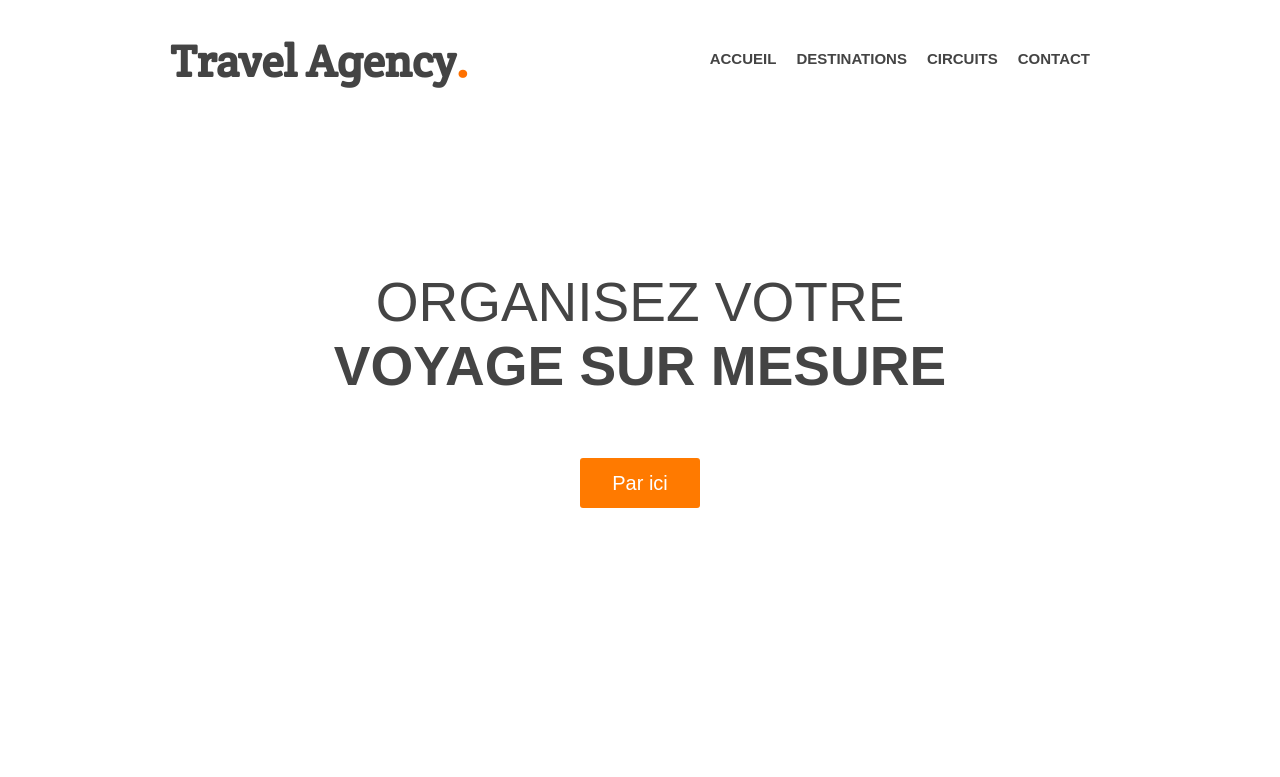
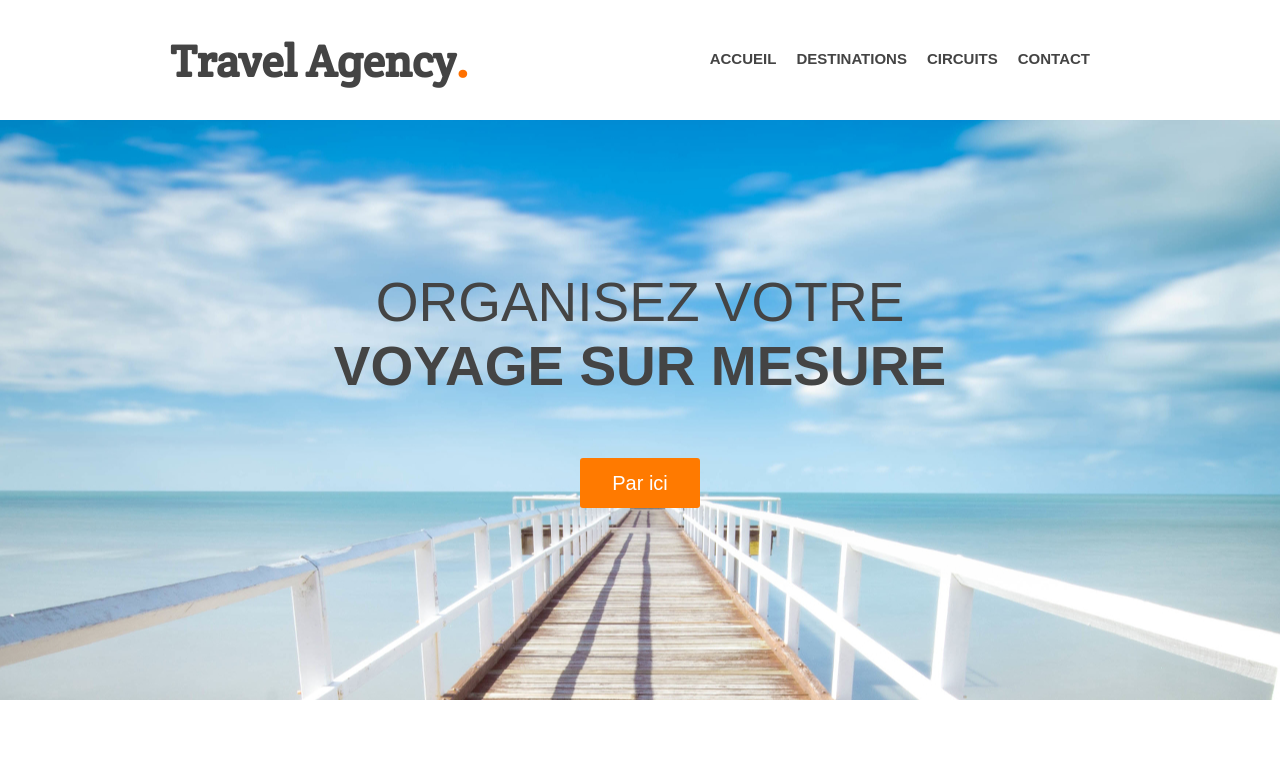
Before and after one commit to camilledvr/camilledvr.github.io, a plain HTML site: page index.html in a window 1280 px wide. Shown: the top 777 px of the page. Drawn offline with Linux system fonts and the light colour scheme; files whose address does not match are found by name.

Commit message:
Update style.css

```diff
--- a/style.css
+++ b/style.css
@@ -111,7 +111,7 @@ header nav ul li a
 #main-image
  {
      height: 580px;
-     background: url('images/main.jpg') center ;
+     background: url('/main.jpg') center ;
 
  }
  #main-image h2
```
